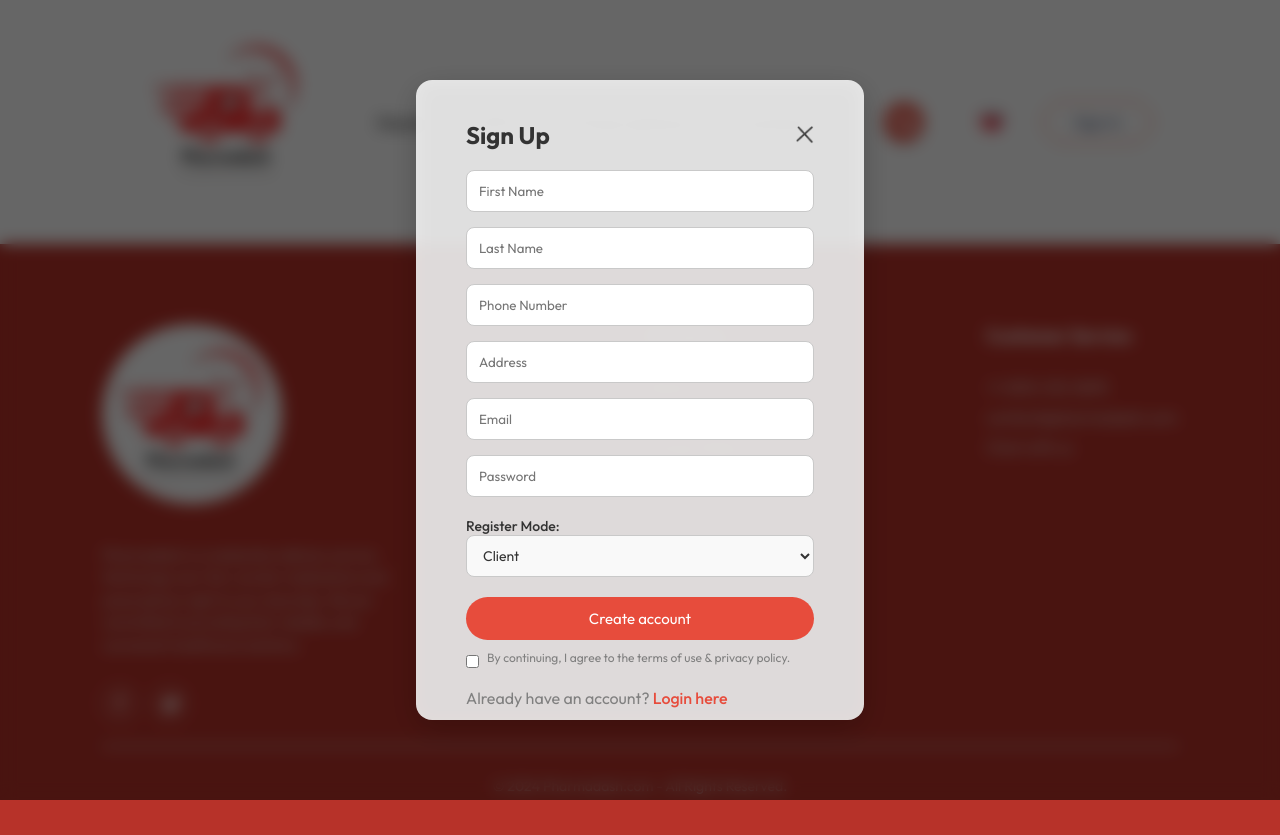
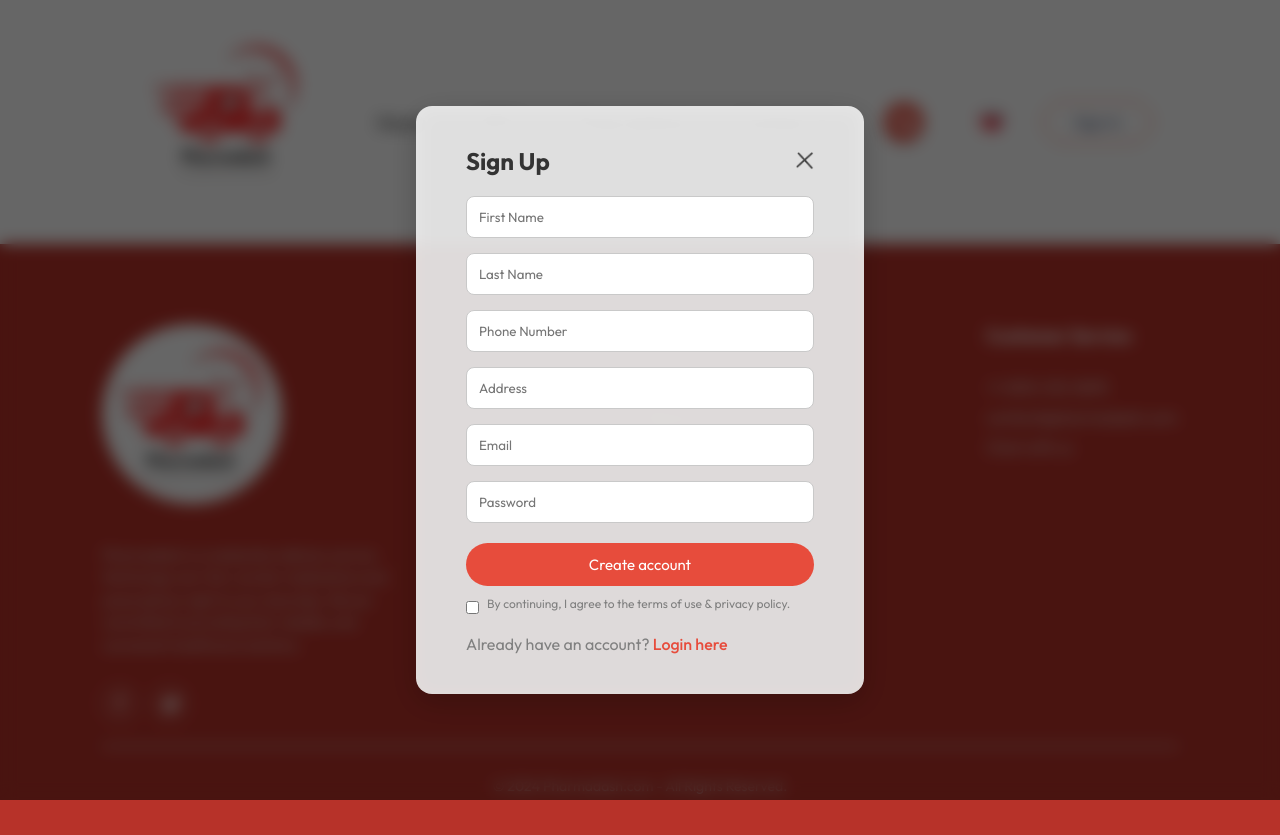
Before and after one commit to Zineb2a/PharmaDash, a React (Vite) app in the folder frontend/: page /login in a window 1280 px wide. Both pictures are taken after a click on the button "Sign In". Built offline with nearby package versions, Linux system fonts and the light colour scheme.

Commit message:
Login logic changed a lil

```diff
--- a/frontend/src/components/LoginPopup/LoginPopup.css
+++ b/frontend/src/components/LoginPopup/LoginPopup.css
@@ -134,51 +134,3 @@
         transform: translateY(0);
     }
 }
-/* Dropdown container */
-.register-mode-selector {
-    display: flex;
-    flex-direction: column;
-    gap: 8px;
-    font-size: 14px;
-    font-weight: 500;
-    color: #333;
-}
-
-.register-mode-selector label {
-    display: flex;
-    flex-direction: column;
-}
-
-/* Styling for select dropdown */
-.register-mode-selector select {
-    outline: none;
-    border: 1px solid #C9C9C9;
-    padding: 10px 12px;
-    border-radius: 8px;
-    background-color: #f9f9f9;
-    color: #333;
-    font-size: 14px;
-    cursor: pointer;
-    transition: border-color 0.3s, box-shadow 0.3s;
-}
-
-/* Focus and hover effect for the dropdown */
-.register-mode-selector select:focus,
-.register-mode-selector select:hover {
-    border-color: #e74c3c;
-    box-shadow: 0 0 8px rgba(231, 76, 60, 0.3);
-    background-color: #ffffff;
-}
-
-/* Dropdown options */
-.register-mode-selector select option {
-    background-color: #ffffff;
-    color: #333;
-    font-size: 14px;
-    padding: 10px;
-}
-
-/* Transition for dropdown options */
-.register-mode-selector select option:hover {
-    background-color: #f0f0f0;
-}
--- a/frontend/src/components/LoginPopup/LoginPopup.jsx
+++ b/frontend/src/components/LoginPopup/LoginPopup.jsx
@@ -8,100 +8,136 @@ import { toast } from 'react-toastify';
 const LoginPopup = ({ setShowLogin }) => {
     const { setToken, url, loadCartData } = useContext(StoreContext);
     const [currState, setCurrState] = useState("Sign Up");
-    const [registerMode, setRegisterMode] = useState("Client");
-
     const [data, setData] = useState({
         name: "",
         lastName: "",
         email: "",
         password: "",
         phoneNumber: "",
-        address: ""
+        address: "",
     });
 
     const onChangeHandler = (event) => {
-        const name = event.target.name;
-        const value = event.target.value;
-        setData((data) => ({ ...data, [name]: value }));
+        const { name, value } = event.target;
+        setData((prevData) => ({ ...prevData, [name]: value }));
     };
 
-    const onLogin = async (e) => {
-        e.preventDefault();
-
-        let new_url = url;
-        let payload;
-
-        if (currState === "Login") {
-            new_url += "/api/user/login";
-            payload = {
-                email: data.email,
-                password: data.password
-            };
-        } else {
-            new_url += "/user/register";
-            payload = {
-                RegisterMode: registerMode.toLowerCase(), // Convert to lowercase for backend consistency if needed
+    const onRegister = async () => {
+        const new_url = `${url}/user/register`;
+        const payload = {
+            RegisterMode: "client", //Only clients can register
             UserData: {
                 Name: data.name || null,
                 LastName: data.lastName || null,
                 Password: data.password || null,
                 PhoneNumber: data.phoneNumber || null,
                 Email: data.email || null,
-                    Address: data.address || null
-                }
+                Address: data.address || null,
+            },
         };
-        }
 
         try {
             const response = await axios.post(new_url, payload);
-            if (response.data.success) {
-                setToken(response.data.token);
+            if (response.data.status === "success") {
+                toast.success("Registration successful!");
+                setCurrState("Login"); // Redirect to login after successful registration
+            } else {
+                toast.error(response.data.status);
+            }
+        } catch (error) {
+            toast.error("An error occurred during registration. Please try again.");
+        }
+    };
+
+    const onLogin = async () => {
+        const new_url = `${url}/user/login`;
+        const payload = {
+            Email: data.email,
+            Password: data.password,
+        };
+
+        try {
+            const response = await axios.post(new_url, payload, { withCredentials: true });
+            if (response.data.status === "success") {
+                toast.success("Login successful!");
+                setToken(response.data.token); // Save token
                 localStorage.setItem("token", response.data.token);
                 loadCartData({ token: response.data.token });
-                setShowLogin(false);
+                setShowLogin(false); // Close popup
             } else {
-                toast.error(response.data.message);
+                toast.error(response.data.status);
             }
         } catch (error) {
-            toast.error("An error occurred. Please try again.");
+            toast.error("An error occurred during login. Please try again.");
+        }
+    };
+
+    const onSubmit = async (e) => {
+        e.preventDefault();
+        if (currState === "Login") {
+            await onLogin();
+        } else {
+            await onRegister();
         }
     };
 
     return (
-        <div className='login-popup'>
-            <form onSubmit={onLogin} className="login-popup-container">
+        <div className="login-popup">
+            <form onSubmit={onSubmit} className="login-popup-container">
                 <div className="login-popup-title">
                     <h2>{currState}</h2>
-                    <img onClick={() => setShowLogin(false)} src={assets.cross_icon} alt="" />
+                    <img onClick={() => setShowLogin(false)} src={assets.cross_icon} alt="Close" />
                 </div>
                 <div className="login-popup-inputs">
                     {currState === "Sign Up" && (
                         <>
-                            <input name="name" onChange={onChangeHandler} value={data.name} type="text" placeholder="First Name" />
-                            <input name="lastName" onChange={onChangeHandler} value={data.lastName} type="text" placeholder="Last Name" />
-                            <input name="phoneNumber" onChange={onChangeHandler} value={data.phoneNumber} type="text" placeholder="Phone Number" />
-                            <input name="address" onChange={onChangeHandler} value={data.address} type="text" placeholder="Address" />
+                            <input
+                                name="name"
+                                onChange={onChangeHandler}
+                                value={data.name}
+                                type="text"
+                                placeholder="First Name"
+                            />
+                            <input
+                                name="lastName"
+                                onChange={onChangeHandler}
+                                value={data.lastName}
+                                type="text"
+                                placeholder="Last Name"
+                            />
+                            <input
+                                name="phoneNumber"
+                                onChange={onChangeHandler}
+                                value={data.phoneNumber}
+                                type="text"
+                                placeholder="Phone Number"
+                            />
+                            <input
+                                name="address"
+                                onChange={onChangeHandler}
+                                value={data.address}
+                                type="text"
+                                placeholder="Address"
+                            />
                         </>
                     )}
-                    <input name="email" onChange={onChangeHandler} value={data.email} type="email" placeholder="Email" required />
-                    <input name="password" onChange={onChangeHandler} value={data.password} type="password" placeholder="Password" required />
+                    <input
+                        name="email"
+                        onChange={onChangeHandler}
+                        value={data.email}
+                        type="email"
+                        placeholder="Email"
+                        required
+                    />
+                    <input
+                        name="password"
+                        onChange={onChangeHandler}
+                        value={data.password}
+                        type="password"
+                        placeholder="Password"
+                        required
+                    />
                 </div>
-                {currState === "Sign Up" && (
-                    <div className="register-mode-selector">
-                        <label>
-                            Register Mode:
-                            <select
-                                value={registerMode}
-                                onChange={(e) => setRegisterMode(e.target.value)}
-                                required
-                            >
-                                <option value="Client">Client</option>
-                                <option value="Driver">Driver</option>
-                                <option value="Admin">Admin</option>
-                            </select>
-                        </label>
-                    </div>
-                )}
                 <button>{currState === "Login" ? "Login" : "Create account"}</button>
                 <div className="login-popup-condition">
                     <input type="checkbox" required />
@@ -109,11 +145,13 @@ const LoginPopup = ({ setShowLogin }) => {
                 </div>
                 {currState === "Login" ? (
                     <p>
-                        Create a new account? <span onClick={() => setCurrState('Sign Up')}>Click here</span>
+                        Create a new account?{" "}
+                        <span onClick={() => setCurrState("Sign Up")}>Click here</span>
                     </p>
                 ) : (
                     <p>
-                        Already have an account? <span onClick={() => setCurrState('Login')}>Login here</span>
+                        Already have an account?{" "}
+                        <span onClick={() => setCurrState("Login")}>Login here</span>
                     </p>
                 )}
             </form>
```
Lines whose indentation alone changed are shown as unchanged.
